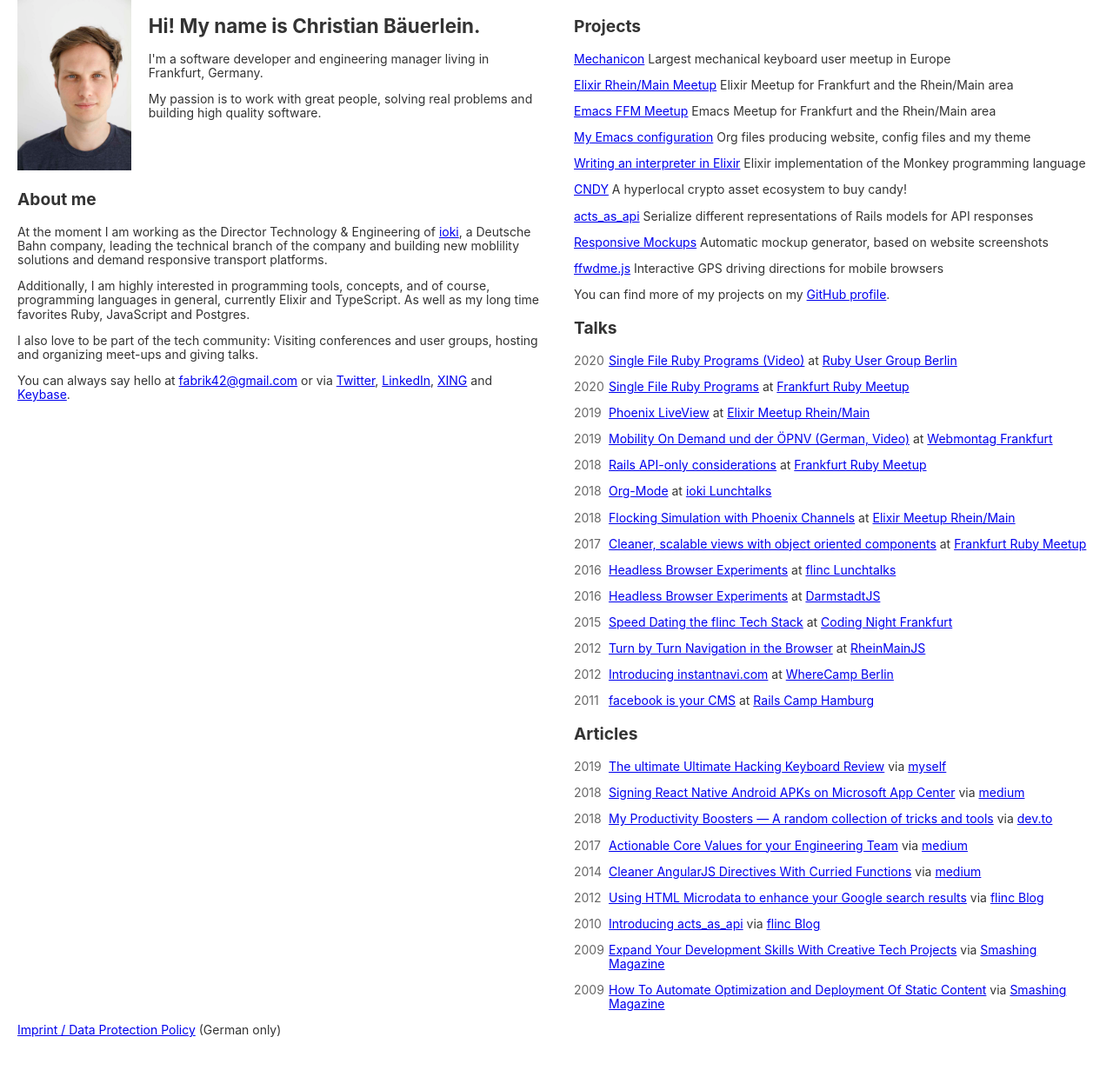
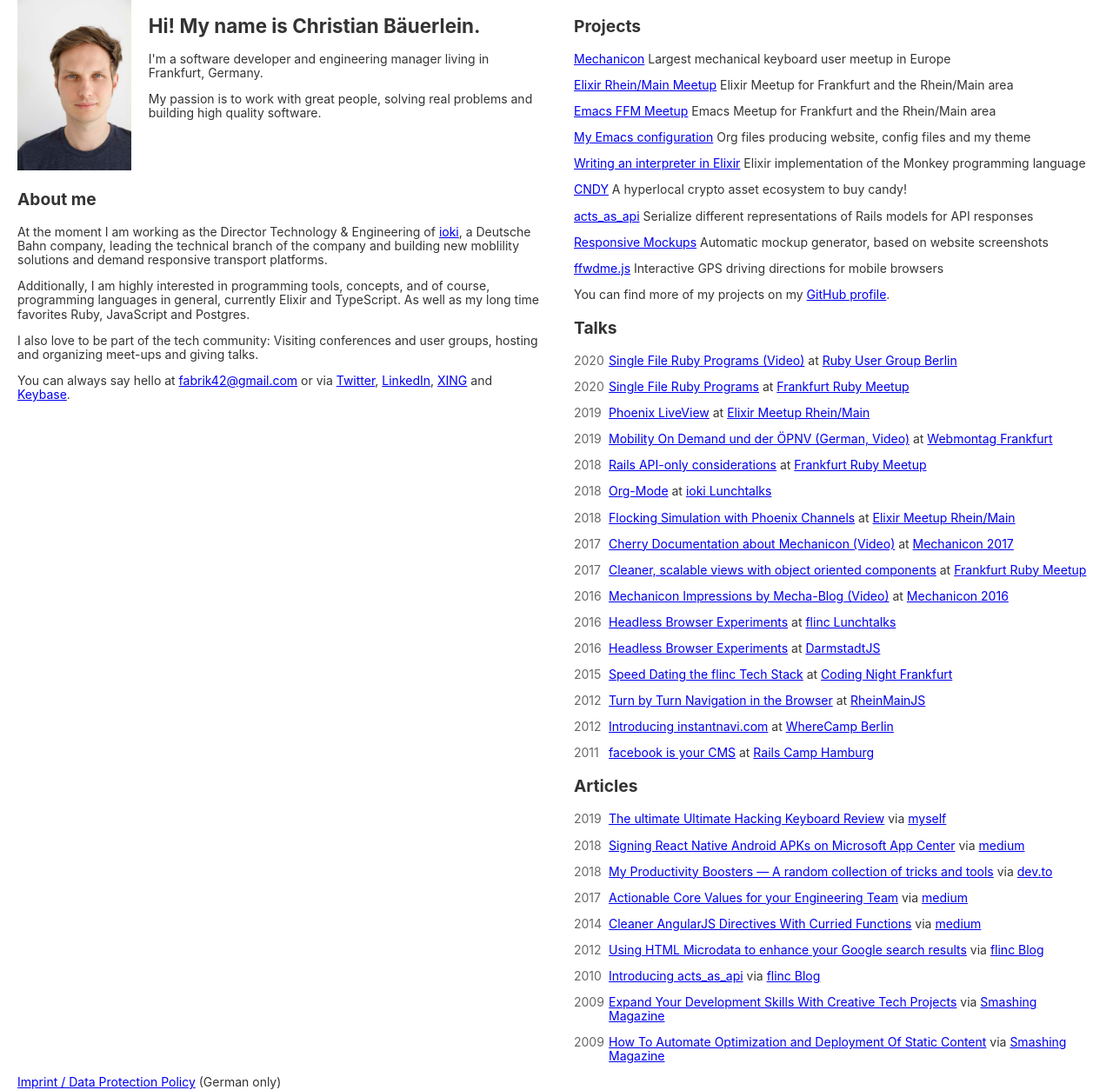
Before and after one commit to fabrik42/fabrik42.github.com, a Jekyll site: the page built from index.html, in a window 1280 px wide. Shown: the whole page at 87% size. Built offline with Jekyll 4.4.1, drawn with Linux system fonts in a browser that asks for light colours; before the commit the page ends 1193 px from its top, so only the background shows below that.

Commit message:
Add Mechanicon videos

```diff
--- a/_data/talks.yml
+++ b/_data/talks.yml
@@ -48,11 +48,25 @@
   slides_url: https://speakerdeck.com/fabrik42/flocking-simulation-with-phoenix-channels
 
 - year : 2017
+  date: 2017-10-14
+  title: Cherry Documentation about Mechanicon (Video)
+  occasion: Mechanicon 2017
+  occasion_url: https://www.meetup.com/de-DE/Mechanical-Keyboard-Meetup-Rhein-Main/events/240842117/
+  slides_url: https://www.youtube.com/watch?v=fSwf62mqQ7Y
+
+- year : 2017
   date: 2017-01-24
   title: Cleaner, scalable views with object oriented components
   occasion: Frankfurt Ruby Meetup
   occasion_url: https://www.meetup.com/Frankfurt-Ruby-Meetup/events/235435141/
   slides_url: https://speakerdeck.com/fabrik42/cleaner-scalable-views-with-object-oriented-components
+
+- year : 2016
+  date: 2016-10-01
+  title: Mechanicon Impressions by Mecha-Blog (Video)
+  occasion: Mechanicon 2016
+  occasion_url: https://www.meetup.com/de-DE/Mechanical-Keyboard-Meetup-Rhein-Main/events/233445797/
+  slides_url: https://www.youtube.com/watch?v=Om9puRhKMc8
 
 - year : 2016
   date: 2016-02-04
```
